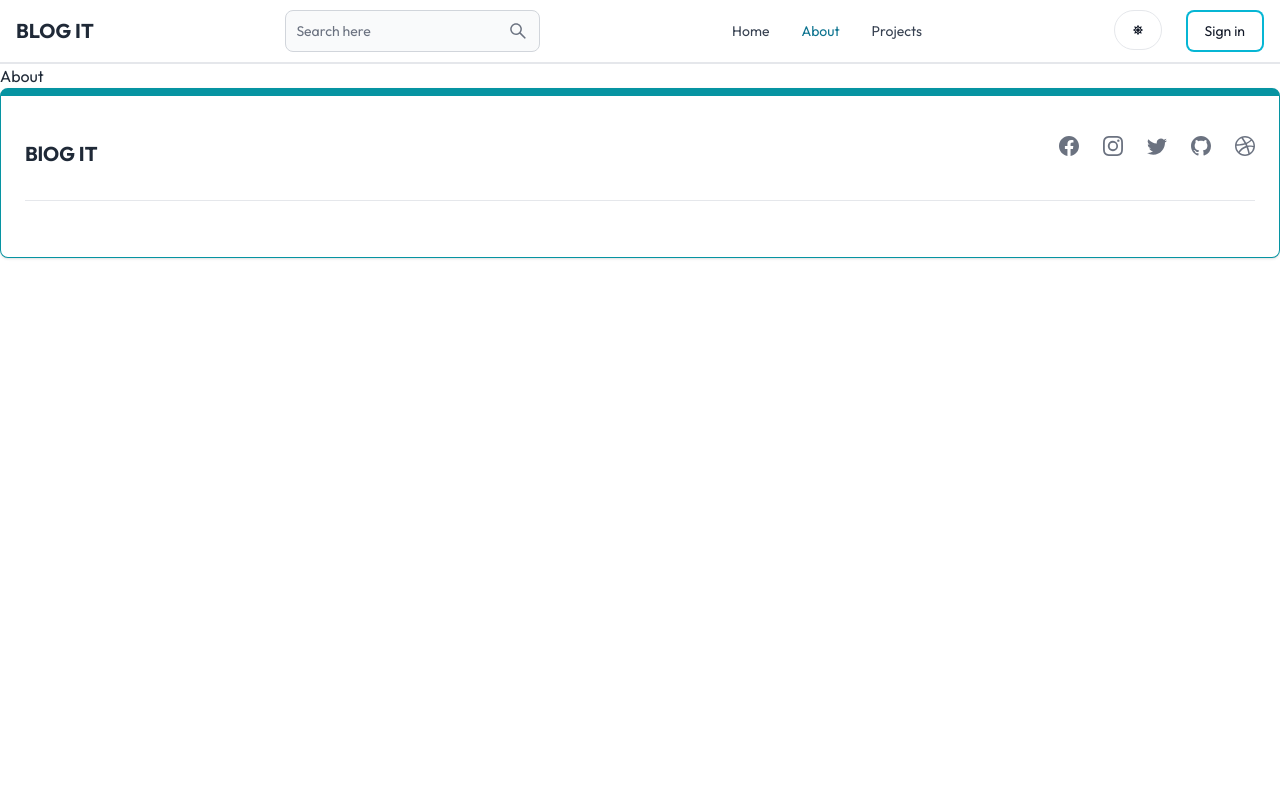
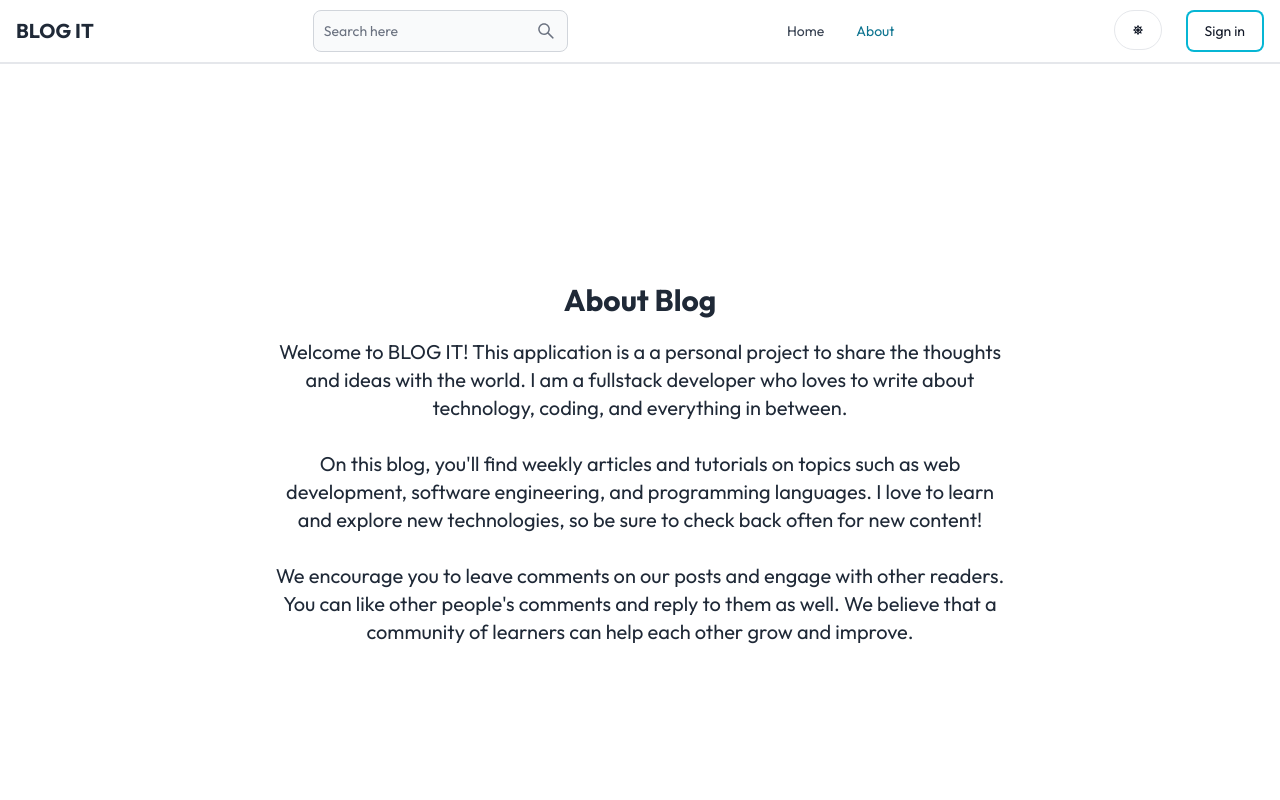
Before and after one commit to Thunderer2106/blog-it, a React (Vite) app in the folder client/: page /about in a window 1280 px wide. Shown: the top 800 px of the page. Built offline with nearby package versions, Linux system fonts and the light colour scheme; no server answers.

Commit message:
chnages made in header

```diff
--- a/client/src/components/Header.jsx
+++ b/client/src/components/Header.jsx
@@ -115,9 +115,6 @@
         </Navbar.Link>
         <Navbar.Link active={path === "/about"} as={"div"}>
           <Link to="/about">About</Link>
-        </Navbar.Link>
-        <Navbar.Link active={path === "/projects"} as={"div"}>
-          <Link to="/projects">Projects</Link>
         </Navbar.Link>
       </Navbar.Collapse>
     </Navbar>
--- a/client/src/pages/About.jsx
+++ b/client/src/pages/About.jsx
@@ -1,10 +1,37 @@
+/* eslint-disable react/no-unescaped-entities */
 /* eslint-disable no-unused-vars */
-import React from 'react'
+import React from "react";
 
 const About = () => {
   return (
-    <div>About</div>
-  )
-}
+    <div className="min-h-screen flex flex-col justify-center">
+      <div className=" text-center p-3 flex flex-col gap-5 max-w-3xl mx-auto">
+        <h1 className=" font-semibold text-3xl "> About Blog</h1>
+        <div className="flex flex-col gap-7 text-xl text-gray-800">
+          <p>
+            Welcome to BLOG IT! This application is a a personal project to
+            share the thoughts and ideas with the world. I am a fullstack
+            developer who loves to write about technology, coding, and
+            everything in between.
+          </p>
 
-export default About
+          <p>
+            On this blog, you'll find weekly articles and tutorials on topics
+            such as web development, software engineering, and programming
+            languages. I love to learn and explore new technologies, so be sure
+            to check back often for new content!
+          </p>
+
+          <p>
+            We encourage you to leave comments on our posts and engage with
+            other readers. You can like other people's comments and reply to
+            them as well. We believe that a community of learners can help each
+            other grow and improve.
+          </p>
+        </div>
+      </div>
+    </div>
+  );
+};
+
+export default About;
--- a/client/src/pages/Home.jsx
+++ b/client/src/pages/Home.jsx
@@ -17,7 +17,7 @@
   return (
     <div>
       <div className="flex flex-col gap-6 p-28  px-0  max-w-7xl mx-auto ">
-        <h1 className="text-3xl font-bold lg:text-6xl  ">Welcome to my Blog</h1>
+        <h1 className="text-3xl font-bold lg:text-6xl  ">Welcome to BLOG IT</h1>
         <p className="text-gray-500 text-xs sm:text-sm">
           Here you will find a variety of articles and tutorials on topics such as
           web development, software engineering, and programming languages.
```
